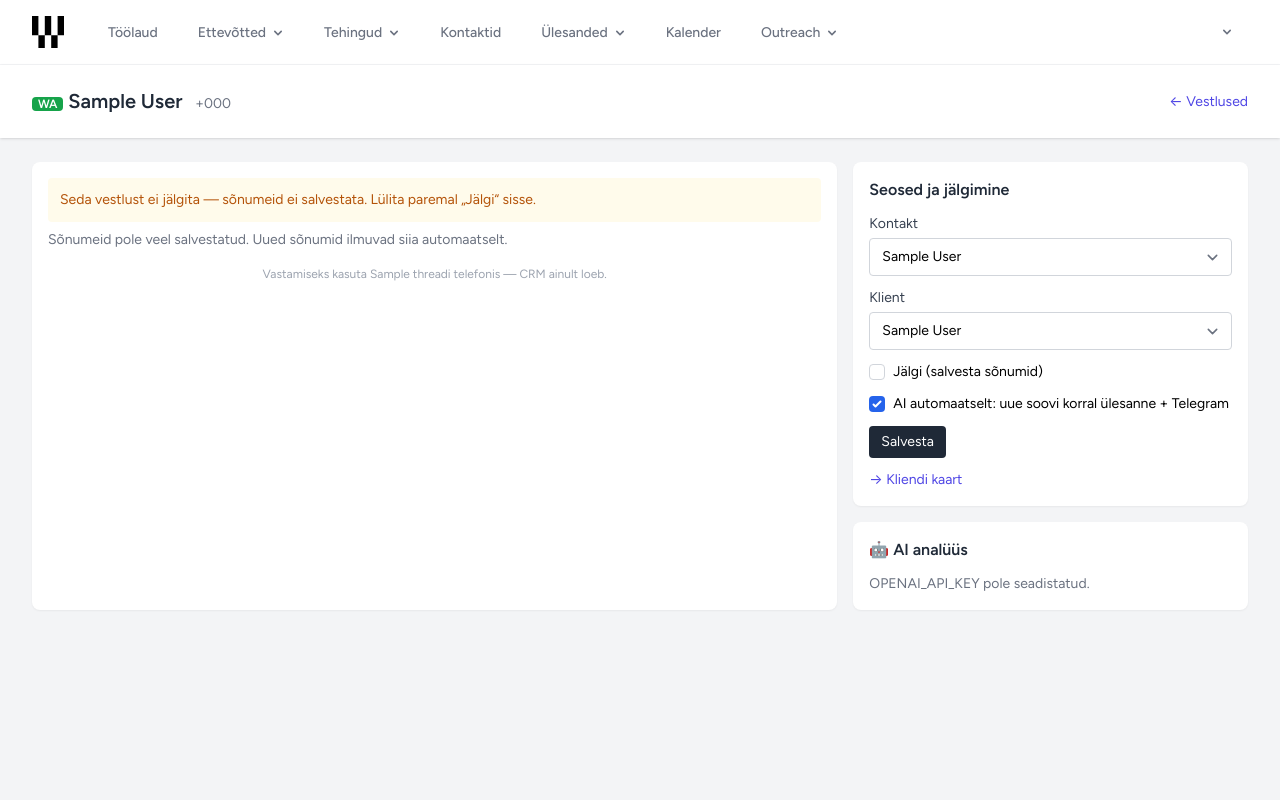
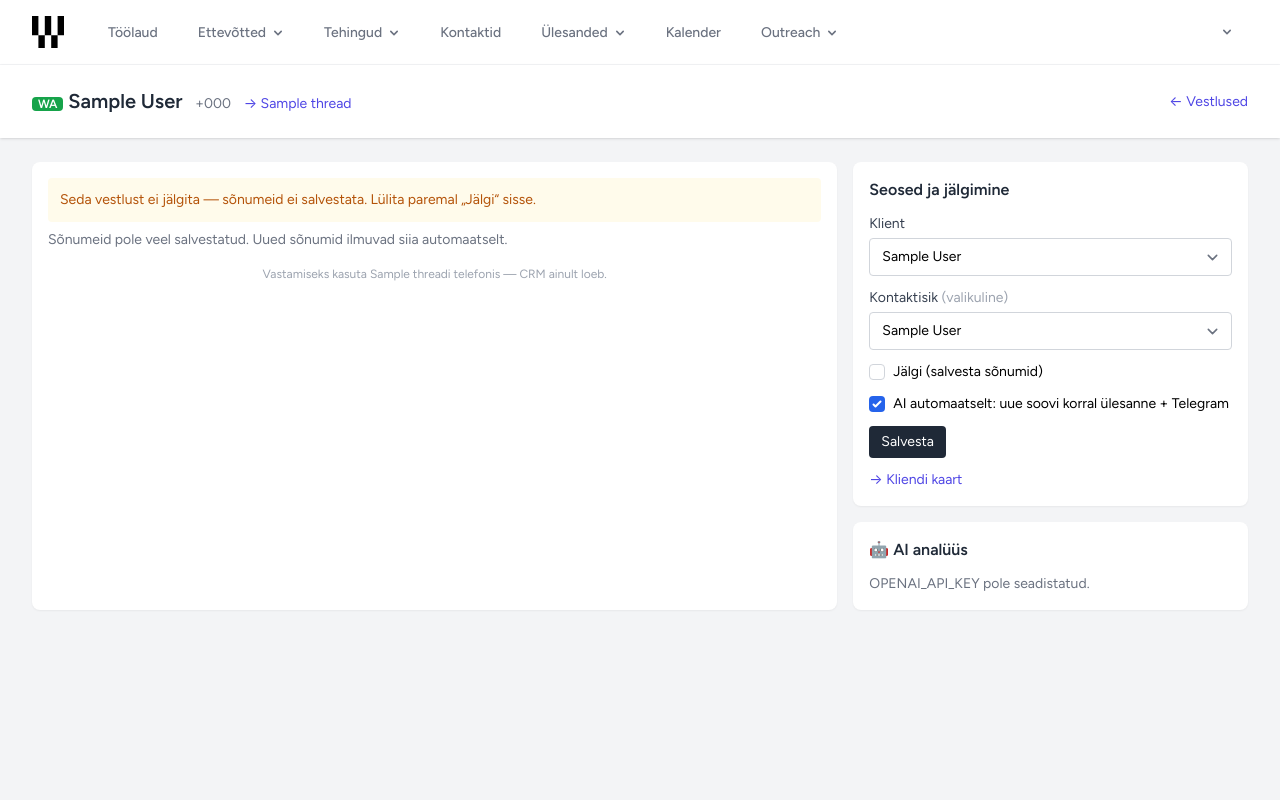
Before and after one commit to webfight1/crm, a Laravel app: template resources/views/chats/show.blade.php in a window 1280 px wide. Run offline with Laravel 12, Linux system fonts and the light colour scheme; the template is opened without the code that fills it: most values are stand-ins (such as "Sample title", 1, 10 or a date in 2020); data that the repository does not hold is empty; style sheets or scripts are compiled from the project's sources.

Commit message:
fix(chats): Klient first, Kontaktisik optional; header shows the real chat name + linked client
Helina Tee is a customer, not a contact, so the first (contact) select only
offered the user's own contact. A contact of another customer is dropped on
save.

Co-Authored-By: Claude Opus 5.5 <noreply@anthropic.com>

```diff
--- a/resources/views/chats/index.blade.php
+++ b/resources/views/chats/index.blade.php
@@ -21,6 +21,7 @@
                             <div class="flex items-center gap-2">
                                 @include('chats._network', ['t' => $t])
                                 <span class="font-medium text-gray-900">{{ $t->displayName() }}</span>
+                                @if(($linked = $t->linkedName()) && $linked !== $t->displayName())<span class="text-xs text-indigo-600">→ {{ $linked }}</span>@endif
                                 @if($t->is_group)<span class="text-xs bg-gray-100 text-gray-600 px-1.5 rounded">grupp</span>@endif
                                 @if($t->auto_ai)<span class="text-xs bg-purple-100 text-purple-700 px-1.5 rounded">AI</span>@endif
                                 @if($t->unread_count)<span class="text-xs bg-green-600 text-white px-1.5 rounded-full">{{ $t->unread_count }}</span>@endif
--- a/resources/views/chats/show.blade.php
+++ b/resources/views/chats/show.blade.php
@@ -5,6 +5,7 @@
                 @include('chats._network', ['t' => $thread])
                 {{ $thread->displayName() }}
                 @if($thread->phone)<span class="text-sm font-normal text-gray-500 ml-2">+{{ $thread->phone }}</span>@endif
+                @if($linked = $thread->linkedName())<span class="text-sm font-normal text-indigo-600 ml-2">→ {{ $linked }}</span>@endif
             </h2>
             <a href="{{ route('chats.index') }}" class="text-sm text-indigo-600 hover:text-indigo-900">← Vestlused</a>
         </div>
@@ -53,20 +54,20 @@
                         <form method="POST" action="{{ route('chats.update', $thread) }}" class="space-y-3">
                             @csrf @method('PATCH')
                             <label class="block text-sm">
-                                <span class="text-gray-700">Kontakt</span>
-                                <select name="contact_id" class="mt-1 w-full text-sm border-gray-300 rounded">
-                                    <option value="">—</option>
-                                    @foreach($contacts as $c)
-                                        <option value="{{ $c->id }}" @selected($thread->contact_id === $c->id)>{{ $c->full_name }}</option>
-                                    @endforeach
-                                </select>
-                            </label>
-                            <label class="block text-sm">
                                 <span class="text-gray-700">Klient</span>
                                 <select name="customer_id" class="mt-1 w-full text-sm border-gray-300 rounded">
                                     <option value="">—</option>
                                     @foreach($customers as $c)
                                         <option value="{{ $c->id }}" @selected($thread->customer_id === $c->id)>{{ $c->full_name }}</option>
+                                    @endforeach
+                                </select>
+                            </label>
+                            <label class="block text-sm">
+                                <span class="text-gray-700">Kontaktisik <span class="text-gray-400">(valikuline)</span></span>
+                                <select name="contact_id" class="mt-1 w-full text-sm border-gray-300 rounded">
+                                    <option value="">—</option>
+                                    @foreach($contacts as $c)
+                                        <option value="{{ $c->id }}" @selected($thread->contact_id === $c->id)>{{ $c->full_name }}</option>
                                     @endforeach
                                 </select>
                             </label>
```
Also changed, not shown: app/Chats/Models/ChatThread.php (+11 -2 lines), app/Http/Controllers/Chats/ChatController.php (+6 -3 lines).
